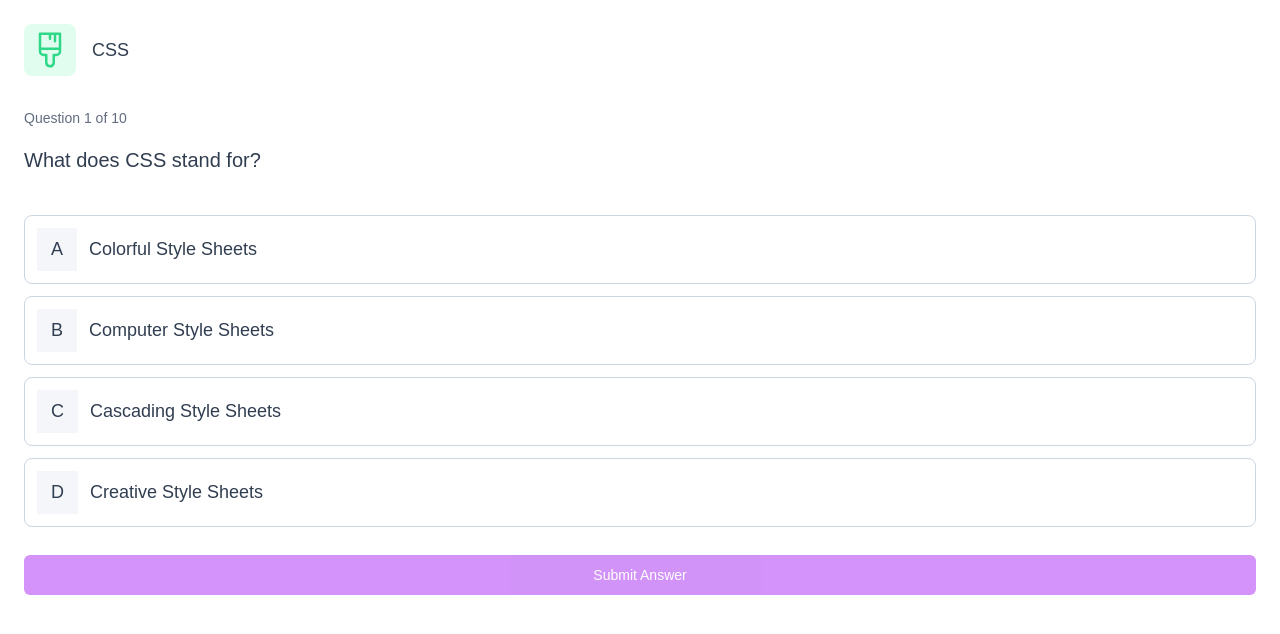
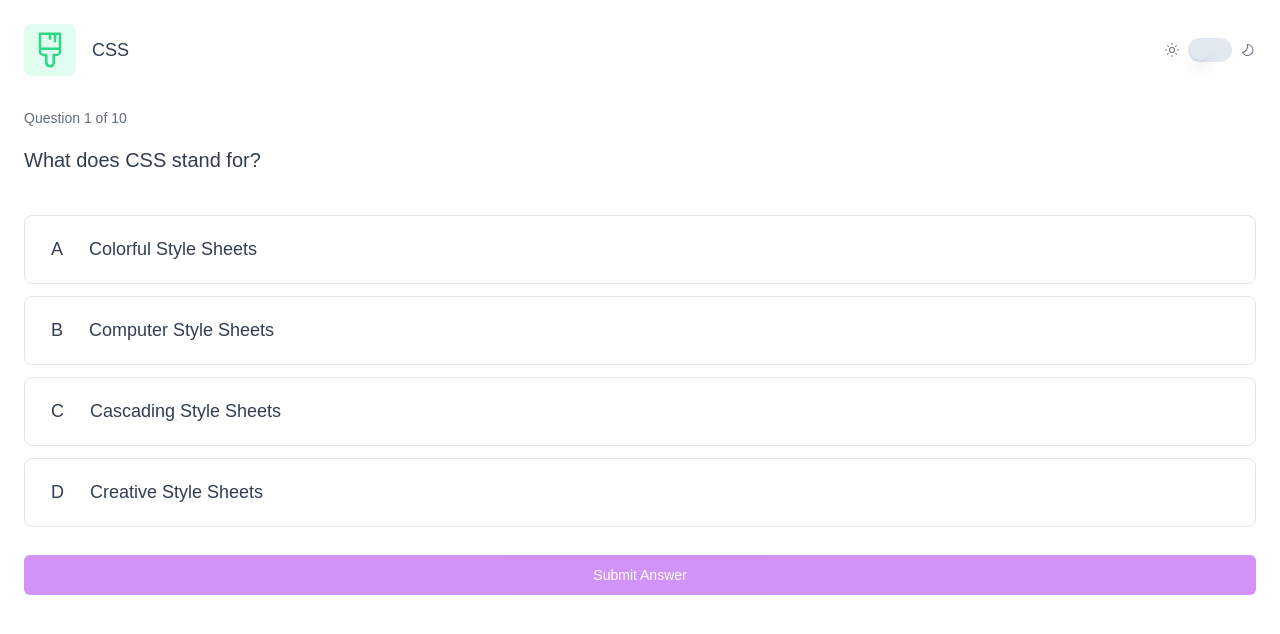
Before and after one commit to denovan6k/Web-Quiz-app, a Next.js app: page /quiz/1 in a window 1280 px wide. Shown: the top 634 px of the page. Built offline with nearby package versions, Linux system fonts and the light colour scheme.

Commit message:
second commit

```diff
--- a/package.json
+++ b/package.json
@@ -13,6 +13,7 @@
     "@radix-ui/react-label": "^2.1.0",
     "@radix-ui/react-progress": "^1.1.0",
     "@radix-ui/react-slot": "^1.1.0",
+    "@radix-ui/react-switch": "^1.1.0",
     "class-variance-authority": "^0.7.0",
     "clsx": "^2.1.1",
     "lucide-react": "^0.441.0",
--- a/src/app/quiz/[id]/page.tsx
+++ b/src/app/quiz/[id]/page.tsx
@@ -7,15 +7,13 @@ import { z } from 'zod';
 import { useForm } from 'react-hook-form';
 import { zodResolver } from '@hookform/resolvers/zod';
 import Image from 'next/image';
+import { useRouter } from 'next/navigation';
 import {
   Form,
-  FormControl,
-  FormField,
-  FormItem,
-  FormLabel,
-  FormMessage,
+
 } from "@/components/ui/form";
-import { Link } from 'lucide-react';
+// import Link from 'next/link';
+import { Switch } from '@/components/ui/switch'
 
 interface QuizProps {
   title: string;
@@ -51,7 +49,7 @@ const Quiz = () => {
   } | null>(null);
 
   const Dex = parseInt(id as string);
-
+  const router= useRouter();
   const form = useForm<z.infer<typeof formSchema>>({
     resolver: zodResolver(formSchema),
     defaultValues: {
@@ -98,15 +96,27 @@ const Quiz = () => {
       console.log('Wrong answer!');
     }
   };
+const handleNextQuestion = () => {
+    setIsSubmitted(false);
+    setAnsweredIndex(null);
+    router.push(`/quiz/${Dex}?que=${currentQuestionIndex+1}` )
 
+};
   return (
     <>
       <div className='p-[24px] flex flex-col '>
-        <header className='flex items-center mb-[32px]'>
+        <header className='flex items-center justify-between mb-[32px]'>
+          <div className='flex items-center' >
           <span className={`${currentQuiz.color} p-[6px] items-center rounded-lg`}>
             <Image src={currentQuiz.icon} alt='' width={40} height={40} />
           </span>
           <span className='ml-[16px] text-[#313E51] text-[18px]'>{currentQuiz.title}</span>
+          </div>
+         <div className='flex items-center gap-2'>
+         <Image src='/assets/images/icon-sun-dark.svg' alt='' width={16} height={16} />
+          <Switch className='data-[state=checked]:bg-[#A729F5] data-[state=unchecked]:bg-slate-200'/>
+         <Image src='/assets/images/icon-moon-dark.svg' alt='' width={16} height={16} />
+         </div>
         </header>
 
         <section className='flex flex-col gap-4'>
@@ -122,8 +132,8 @@ const Quiz = () => {
                   key={index}
                   type='button'
                   onClick={() => handleAnswer(index)}
-                  className={`bg-white border hover:bg-[#F4F6FA] rounded-lg disabled:text-[#313E51] disabled:cursor-not-allowed disabled:bg-white flex items-center justify-between min-h-[64px] border-slate-300 p-[12px] text-[#313E51] text-[18px] mb-[12px] w-full
-                    ${answeredIndex === index && !isSubmitted ? 'border-2 border-[#b23cfb]' : ''}
+                  className={`bg-white border hover:bg-[#F4F6FA] rounded-lg disabled:text-[#313E51] disabled:cursor-not-allowed disabled:bg-white flex items-center justify-between min-h-[64px]  p-[12px] text-[#313E51] text-[18px] mb-[12px] w-full
+                    ${answeredIndex === index && !isSubmitted ? '  border-2 border-[#A729F5]' : ''}
                     ${isSubmitted && index === answeredIndex && !isCorrect ? 'border-2 border-[#F56565]' : ''}
                     ${isSubmitted && item === currentQuestion?.answer ? 'border-2 border-[#26D782]' : ''}
                   `}
@@ -131,9 +141,9 @@ const Quiz = () => {
                 >
                   <div className='flex items-center '>
 
-                  <span className=   {` uppercase bg-[#F4F6FA] px-[14px] py-[8px]  ${answeredIndex === index && !isSubmitted ? 'bg-[#b23cfb]' : ''}
-                    ${isSubmitted && index === answeredIndex && !isCorrect ? 'bg-[#F56565]' : ''}
-                    ${isSubmitted && item === currentQuestion?.answer ? 'bg-[#26D782]' : ''}
+                  <span className=   {` uppercase  px-[14px] py-[8px] rounded-lg  ${answeredIndex === index && !isSubmitted ? 'bg-[#ae2bff] text-white' : ''}
+                    ${isSubmitted && index === answeredIndex && !isCorrect ? 'bg-[#F56565] text-white' : ''}
+                    ${isSubmitted && item === currentQuestion?.answer ? 'bg-[#26D782] text-white' : ''}
                   `}>{String.fromCharCode(97 + index)}</span>
                   <span className='ml-[12px] text-wrap'>{item}</span>
                   </div>
@@ -157,15 +167,15 @@ const Quiz = () => {
                     </Button>
 
                     )}
-             {isSubmitted && (
+             {isSubmitted && currentQuestionIndex < questionLength - 1  && (
                <Button
                className='text-white bg-[#A729F5] w-full mt-4'
                type='submit'
+               onClick={handleNextQuestion}
+             >
 
-             asChild>
-              <Link href={`/que/${Dex}/que=${Dex + 1}`}>
                Next Question
-               </Link>
+
              </Button>
              )}
 
--- /dev/null
+++ b/src/app/score/[id]/page.tsx
@@ -0,0 +1,103 @@
+'use client'
+import React, { useState ,useEffect} from 'react'
+import { Button } from '@/components/ui/button'
+import { useSearchParams } from 'next/navigation'
+import { useParams } from 'next/navigation'
+import data from '@/app/mobile/data.json'
+import Image from 'next/image'
+
+interface QuizProps {
+    title: string;
+    color: string;
+    icon: string;
+    questions: {
+      question: string;
+      options: string[];
+      answer: string;
+    }[];
+  }
+
+ const Score = () => {
+    const { id } = useParams();
+    const searchParams = useSearchParams();
+    const [Quiz,setCurrentQuiz]= useState<QuizProps | null>(null)
+    const [question,setQuestion] = useState<{
+        question: string;
+        options: string[];
+        answer: string;
+      } | null>(null);
+
+useEffect(() => {
+
+     try{
+       if(id){
+        const currentQuizIndex= parseInt(id as string)
+        const questionIndex = parseInt(searchParams.get('que') || '0');
+
+        const selectedQuiz = data.quizzes[currentQuizIndex];
+        if (selectedQuiz){
+
+
+            setCurrentQuiz(selectedQuiz)
+            setQuestion(selectedQuiz.questions[questionIndex])
+      }
+       }
+
+
+     }
+     catch(e){
+          console.log(e as Error)
+     }
+}, [id, searchParams])
+if (!Quiz || !question) {
+    return <p>Loading...</p>;
+  }
+//remenber we are not querying the quiz ques, it should be /score?id for each quiz
+  return (
+    <>
+
+
+         <div className='flex flex-col p-[24px] gap-8'>
+         <header className='flex items-center'>
+         <span className={`${Quiz?.color} p-[6px] items-center rounded-lg`}>
+            <Image src={Quiz?.icon || ""} alt='' width={40} height={40} />
+          </span>
+          <span className='ml-[16px] text-[#313E51] text-[18px]'>{Quiz?.title}</span>
+         </header>
+         <section className='flex flex-col text-[#313E51]'>
+            <h1 className='text-[40px]'>
+            Quiz completed
+            </h1>
+            <p className='text-[40px] font-bold'>
+            You scored...
+            </p>
+
+         </section>
+         <main className='p-[32px] flex flex-col items-center bg-white border border-slate-300 rounded-2xl'>
+         <div className='flex items-center'>
+         <span className={`${Quiz?.color} p-[6px] items-center rounded-lg`}>
+
+            <Image src={Quiz?.icon || ""} alt='' width={40} height={40} />
+          </span>
+          <span className='ml-[16px] text-[#313E51] text-[18px]'>{Quiz?.title}</span>
+         </div>
+
+         </main>
+
+         <Button>
+
+            Play again
+            </Button>
+
+         </div>
+
+
+
+
+
+
+
+    </>
+  )
+}
+export default Score
--- /dev/null
+++ b/src/components/ui/switch.tsx
@@ -0,0 +1,29 @@
+"use client"
+
+import * as React from "react"
+import * as SwitchPrimitives from "@radix-ui/react-switch"
+
+import { cn } from "@/lib/utils"
+
+const Switch = React.forwardRef<
+  React.ElementRef<typeof SwitchPrimitives.Root>,
+  React.ComponentPropsWithoutRef<typeof SwitchPrimitives.Root>
+>(({ className, ...props }, ref) => (
+  <SwitchPrimitives.Root
+    className={cn(
+      "peer inline-flex h-6 w-11 shrink-0 cursor-pointer items-center rounded-full border-2 border-transparent transition-colors focus-visible:outline-none focus-visible:ring-2 focus-visible:ring-ring focus-visible:ring-offset-2 focus-visible:ring-offset-background disabled:cursor-not-allowed disabled:opacity-50 data-[state=checked]:bg-primary data-[state=unchecked]:bg-input",
+      className
+    )}
+    {...props}
+    ref={ref}
+  >
+    <SwitchPrimitives.Thumb
+      className={cn(
+        "pointer-events-none block h-5 w-5 rounded-full bg-background shadow-lg ring-0 transition-transform data-[state=checked]:translate-x-5 data-[state=unchecked]:translate-x-0"
+      )}
+    />
+  </SwitchPrimitives.Root>
+))
+Switch.displayName = SwitchPrimitives.Root.displayName
+
+export { Switch }
```
Also changed, not shown: 1 other file (tests, documents, lock files or other folders).
